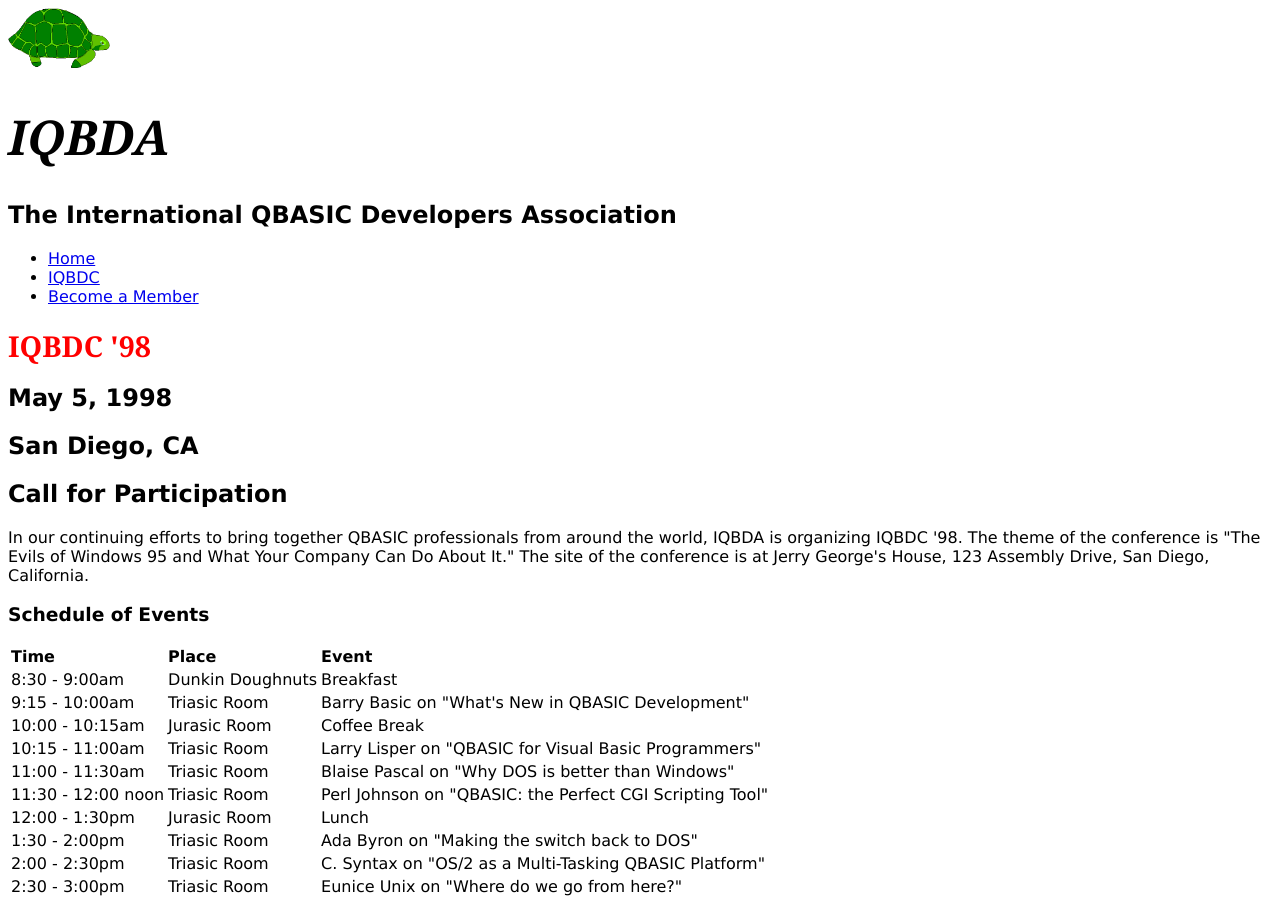
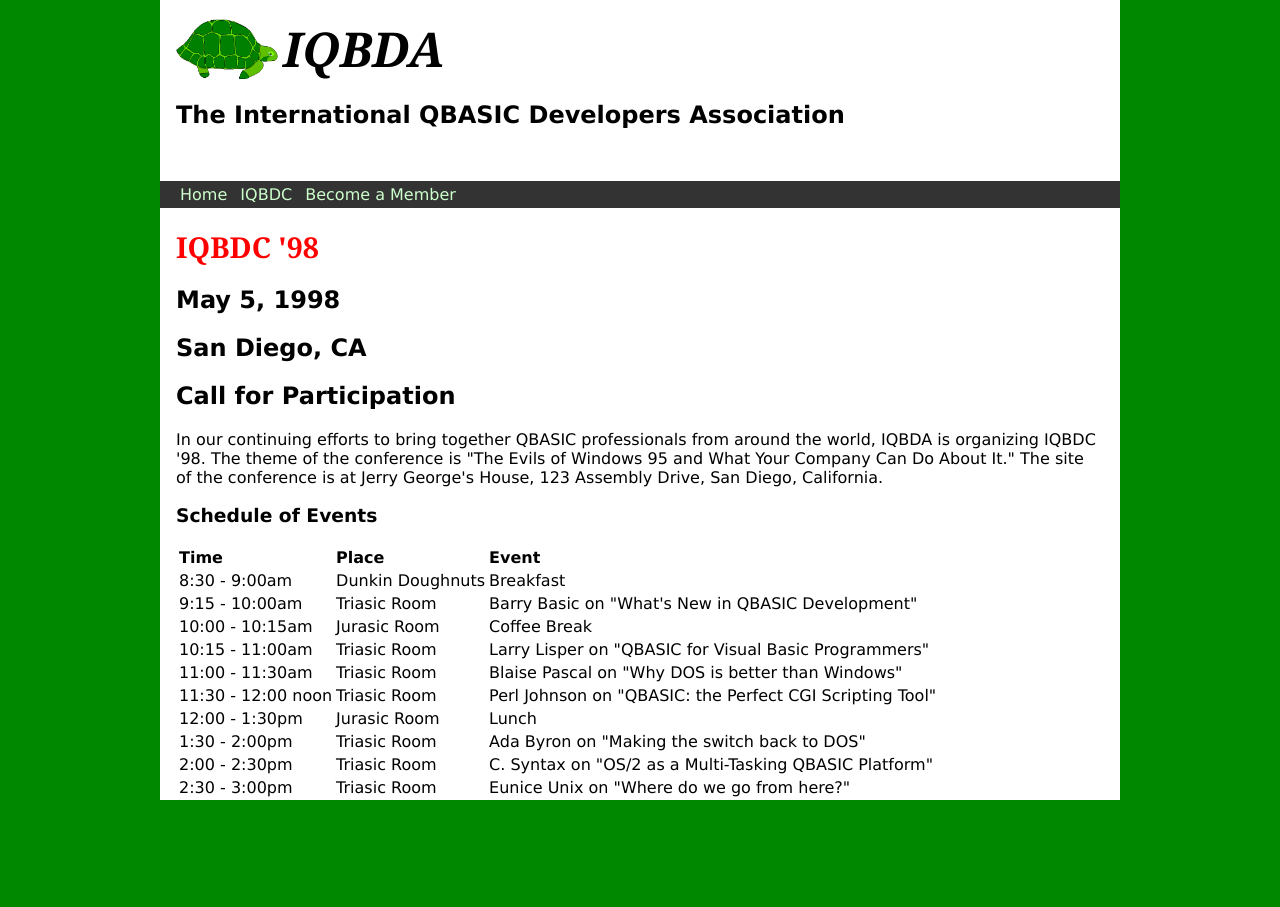
Before and after one commit to hamilton2015/iqbda, a plain HTML site: page iqbdc.html in a window 1280 px wide. After the commit the page ends 800 px from the top, so only its background shows below. Drawn offline with Linux system fonts and the light colour scheme.

Commit message:
completed IQBDA part 5

```diff
--- a/base.css
+++ b/base.css
@@ -1,11 +1,50 @@
 body {
   font:normal 1em "Verdana", "Helvetica", "Arial", sans-serif;
+  background-color: rgb(0,136,0);
+  margin: 0;
+  padding: 0;
+}
+#page-wrapper {
+  width: 960px;
+  background-color: white;
+  margin: 0 auto; /*tb lr*/
+}
+#page-header, #content, #navbar {
+  padding: 0 1em;
+}
+#page-header {
+  padding: 1em;
+}
+#page-header img {
+  vertical-align: middle;
 }
 #page-header h1{
   font:italic bold 3em "Georgia", "Times", serif;
+  display: inline-block;
+  margin: 0;
+  vertical-align: middle;
 }
 #page-header h2 {
   font:semi-bold 1.5em;
+}
+#navbar {
+  background-color: #333;
+}
+#navbar ul {
+  padding: 0;
+}
+#navbar ul li {
+  display: inline-block;
+}
+#navbar a {
+  color: #CFC;
+  text-decoration: none;
+  padding: 0.25em;
+  display: inline-block;
+}
+#navbar a:hover {
+  background-color: #666;
+  text-shadow: 2px 2px #333;
 }
 #page-title h1{
   font:bold 1.8em "Georgia", "Times", serif;
--- /dev/null
+++ b/iqbdc.css
@@ -0,0 +1,2 @@
+th {text-align:left;}
+header#page-title h1{color:red;}
--- a/iqbdc.html
+++ b/iqbdc.html
@@ -4,14 +4,7 @@
     <meta charset="utf-8">
     <title>IQBDC '98</title>
     <link rel="stylesheet" type="text/css" href="base.css" media="screen" />
-    <style>
-    th {
-  text-align:left;
-}
-#page-title h1{
-  color:red;
-}
-    </style>
+    <link rel="stylesheet" type="text/css" href="iqbdc.css" media="screen"/>
   </head>
   <body>
     <div id="page-wrapper">
```
